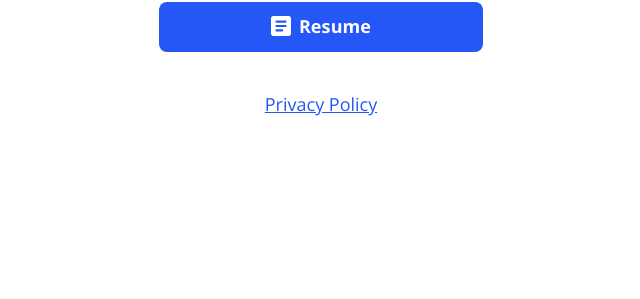
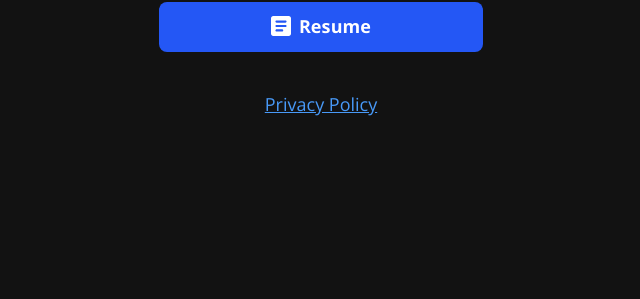
Before and after one commit to julian-ornelas/julianornelaslinks, a plain HTML site: page index.html in a window 1280 px wide. Shown: the part 501-800 px from the top of the page, without its empty margins (319-959 px from the left). Drawn offline with Linux system fonts and the light colour scheme.

Commit message:
Changed to dark only.

```diff
--- a/index.html
+++ b/index.html
@@ -24,7 +24,7 @@
             Light:  css/skeleton-light.css
             Dark:   css/skeleton-dark.css
      -->
-    <link rel="stylesheet" href="css/skeleton-auto.css">
+    <link rel="stylesheet" href="css/skeleton-dark.css">
 
     <!-- Brand Styles -->
     <link rel="stylesheet" href="css/brands.css">
```
